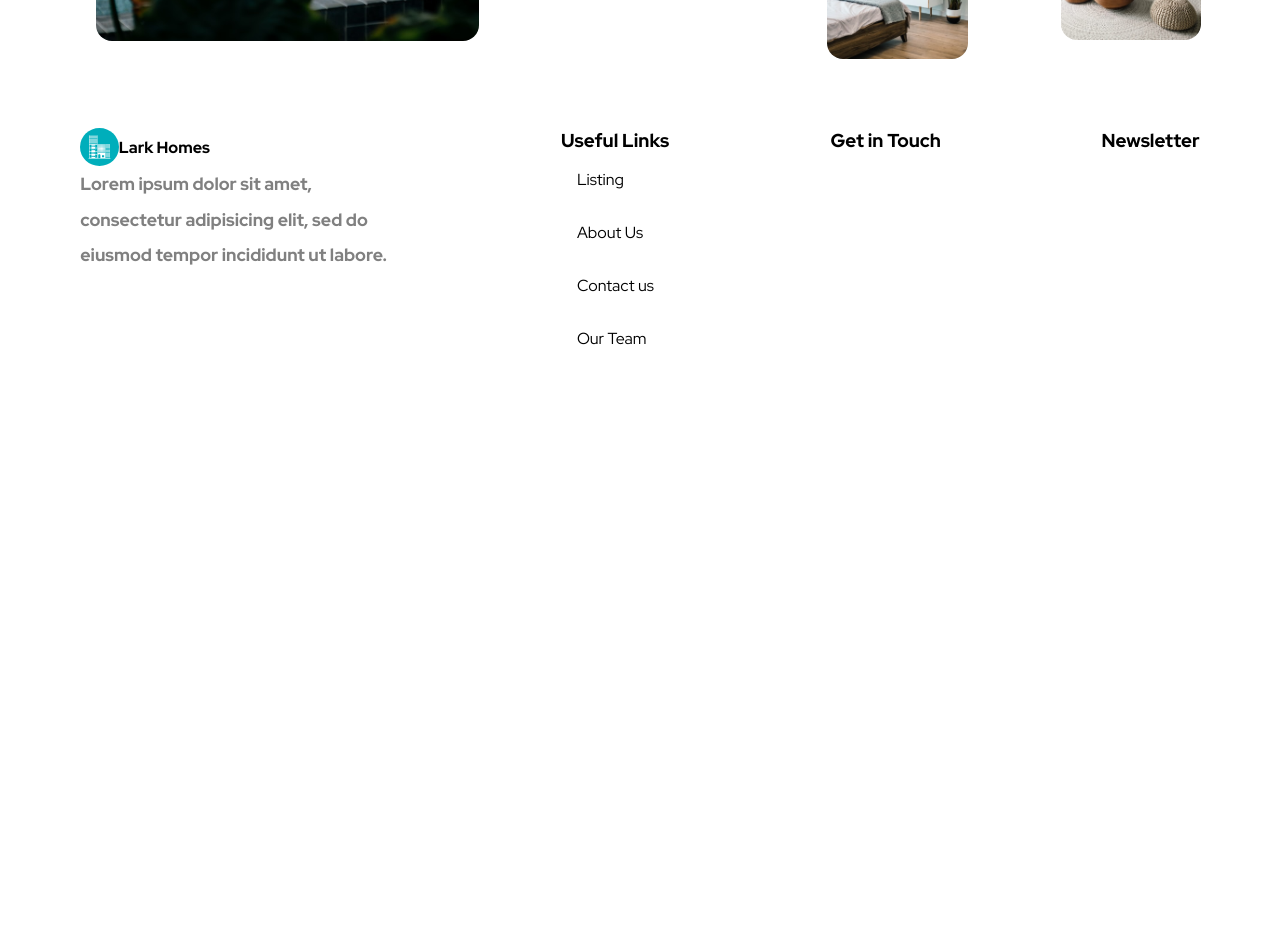
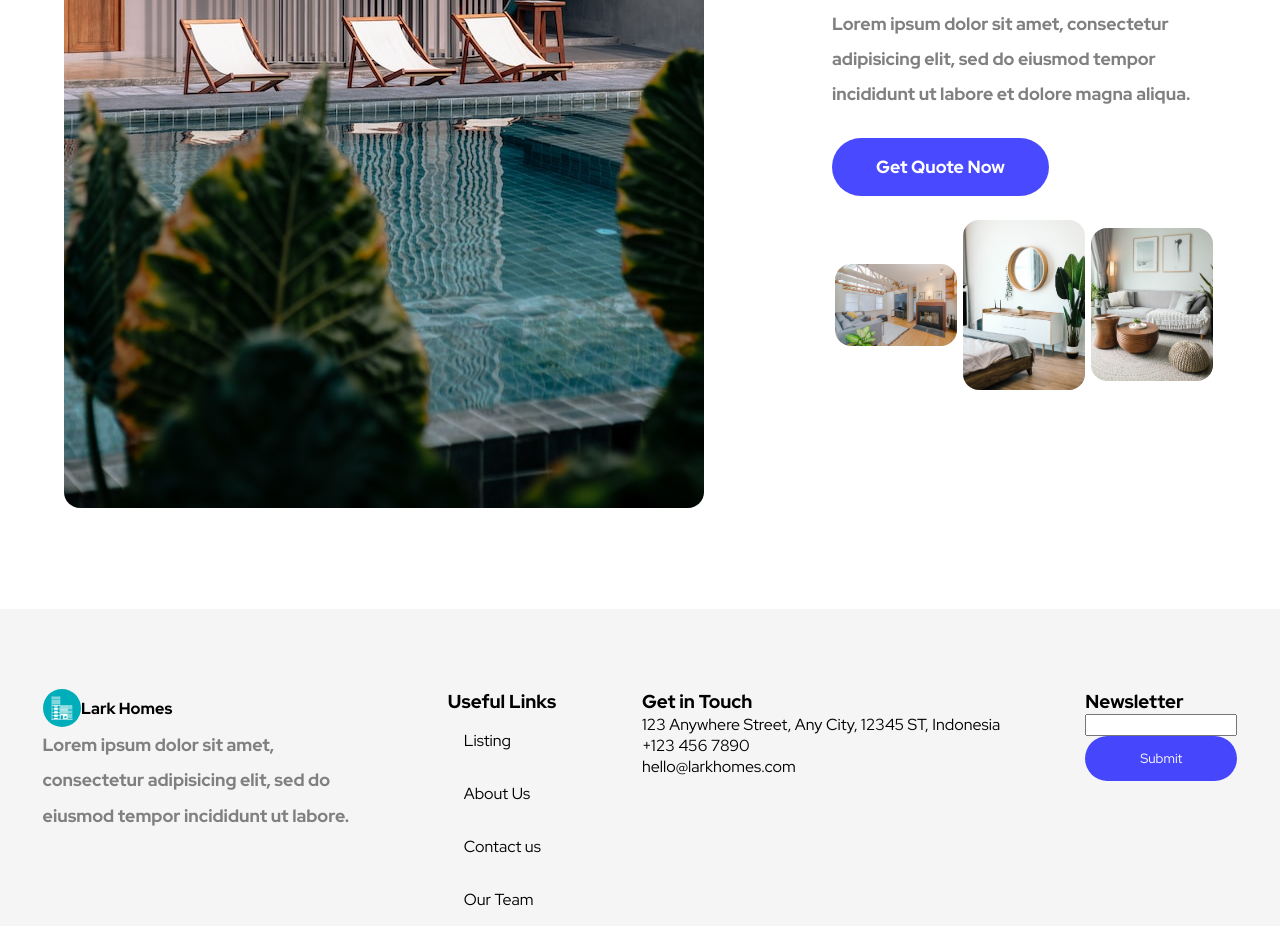
Before and after one commit to Cuellomaria/trabajo3, a plain HTML site: page index.html in a window 1280 px wide. Shown: the part 5940-6866 px from the top of the page. Before the commit the page ends 6305 px from the top, so only its background shows below. Drawn offline with nearby package versions, Linux system fonts and the light colour scheme.

Commit message:
footer css

```diff
--- a/estilo.css
+++ b/estilo.css
@@ -248,28 +248,58 @@ margin-top: 0.5em;}
 /* seccion7 */
 .septss{display: flex;
 justify-content: space-around;
-margin-left: 6em;
-margin-top: 6em;}
+}
 
-.septssa{width: 100%;}
+.septssa{margin: 2em 2em;
+    padding: 4em 2em 4em 2em;
+}
+
 .imgss7{border-radius: 1em;
-height: 85%;
-width: 85%;}
 
-.septssb{margin-right: 2em;}
+}
+
+
+
+
+
+.b7{ color: white;
+    background-color: rgba(0, 0, 255, 0.714);
+    border-radius: 2em;
+    padding: 1em 2.5em;
+    border: none;
+    font-size:1.1rem;
+    font-weight: bolder;
+    margin-top: 1.5em;}
 
 .sep3img{display: flex;
-justify-content: space-around;}
-.imgchicas{width: 20%;
-height: 20%;
+justify-content: space-around;
+align-items: center;
+margin-top: 1.5em;
+;
+}
+
+.imgchicas1{width: 32%;
 border-radius: 1em;}
+
+.imgchicas2{width: 32%;
+border-radius: 1em;}
+
+.imgchicas3{width: 32%;
+border-radius: 1em;
+}
 
 /* footer */
 .foot{display: flex;
 justify-content: space-around;
 width: 100%;
+background-color: rgba(245, 245, 245, 0.971);
+padding-top: 5em;
 }
 
 .ficono{ width: 25%;}
 .UL{display: flex;
 flex-direction: column;}
+.GT{display: flex;
+    flex-direction: column;}
+.NS{display: flex;
+    flex-direction: column;}
--- a/index.html
+++ b/index.html
@@ -290,17 +290,17 @@
     <img class="imgss7" src="img7grande.jpg" alt="">
 </div>
 
-<div class="septssb">
-    <div>
+<div class="septssa">
+    <div >
         <h1 class="tuno">Let`s Move to Your Dream Family Home</h1>
-        <p class="loren1">Lorem ipsum dolor sit amet, consectetur adipisicing elit, sed do eiusmod tempor incididunt ut labore.</p>
-        <button class="b1">Get Quote Now</button>
+        <p class="loren1">Lorem ipsum dolor sit amet, consectetur adipisicing elit, sed do eiusmod tempor incididunt ut labore et dolore magna aliqua.</p>
+        <button class="b7">Get Quote Now</button>
     </div>
 
     <div class="sep3img">
-        <img class="imgchicas" src="img7chica3.jpg" alt="">
-        <img class="imgchicas" src="img7chica2.jpg" alt="">
-        <img class="imgchicas" src="img7chica1.jpg" alt="">
+        <img class="imgchicas1" src="img7chica3.jpg" alt="">
+        <img class="imgchicas2" src="img7chica2.jpg" alt="">
+        <img class="imgchicas3" src="img7chica1.jpg" alt="">
     </div>
 </div>
 
@@ -328,13 +328,17 @@
    </ul>
 </div>
 
-<div>
+<div class="GT">
 <h3>Get in Touch</h3>
-
+    <p>123 Anywhere Street, Any City, 12345 ST, Indonesia</p>
+    <p>+123 456 7890</p>
+    <p>hello@larkhomes.com</p>
 </div>
 
-<div>
+<div class="NS">
     <h3>Newsletter</h3>
+    <input type="text">
+    <button class="b1"> Submit</button>
 </div>
 </footer>
 </body>
```
